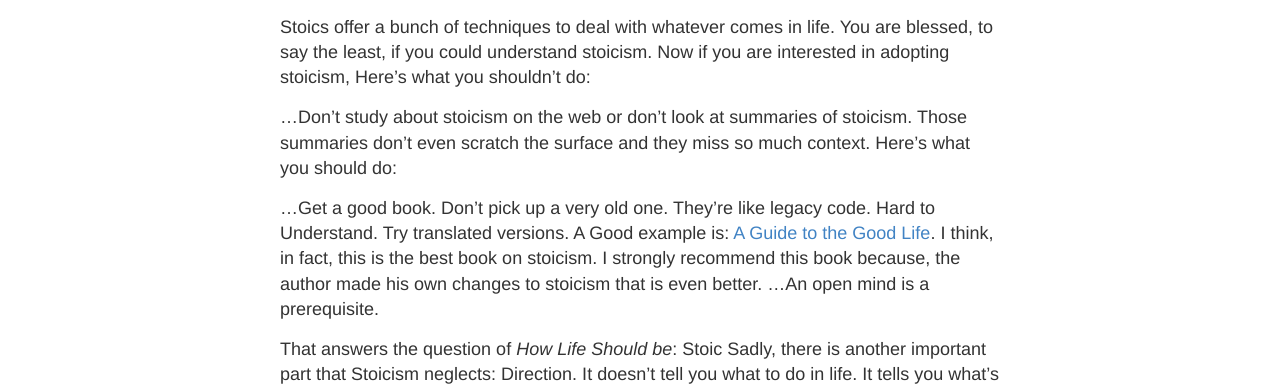
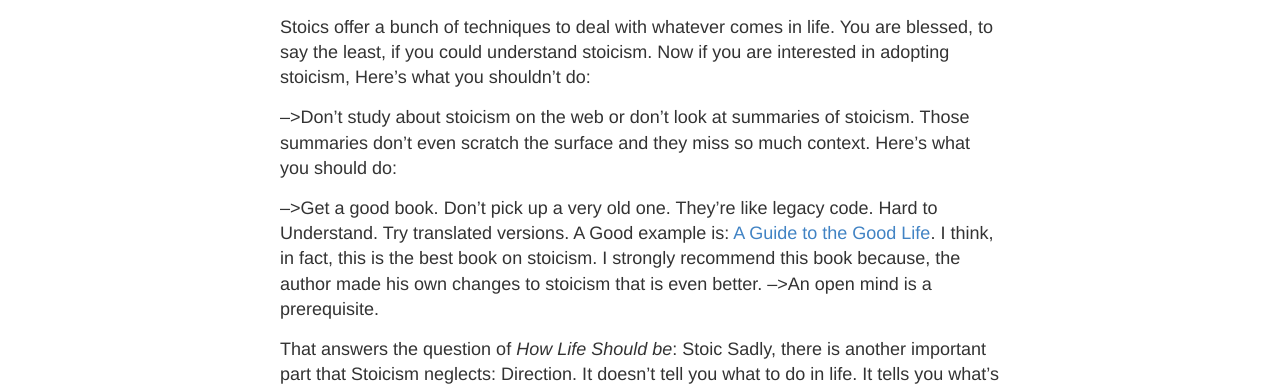
Before and after one commit to elliotjsteve/elliotjsteve.github.io, a Jekyll site: the page built from _posts/2020-02-14-how_life_should_be.md, in a window 1280 px wide. Shown: the part 1375-1761 px from the top of the page. Built offline with Jekyll 4.4.1, drawn with Linux system fonts in a browser that asks for light colours.

```diff
--- a/_posts/2020-02-14-how_life_should_be.md
+++ b/_posts/2020-02-14-how_life_should_be.md
@@ -80,14 +80,14 @@ Stoics offer a bunch of techniques to deal with whatever comes in life.
 You are blessed, to say the least, if you could understand stoicism.
 Now if you are interested in adopting stoicism, Here's what you shouldn't do:
 
-...Don't study about stoicism on the web or don't look at summaries of stoicism. Those summaries don't even scratch the surface and they miss so much context.
+-->Don't study about stoicism on the web or don't look at summaries of stoicism. Those summaries don't even scratch the surface and they miss so much context.
 Here's what you should do:
 
-...Get a good book. Don't pick up a very old one. They're like legacy code. Hard to Understand. Try translated versions.
+-->Get a good book. Don't pick up a very old one. They're like legacy code. Hard to Understand. Try translated versions.
 A Good example is: [A Guide to the Good Life](https://www.goodreads.com/book/show/5617966-a-guide-to-the-good-life).
 I think, in fact, this is the best book on stoicism.
 I strongly recommend this book because, the author made his own changes to stoicism that is even better.
-...An open mind is a prerequisite.
+-->An open mind is a prerequisite.
 
 That answers the question of _How Life Should be_: Stoic
 Sadly, there is another important part that Stoicism neglects: Direction.
```
